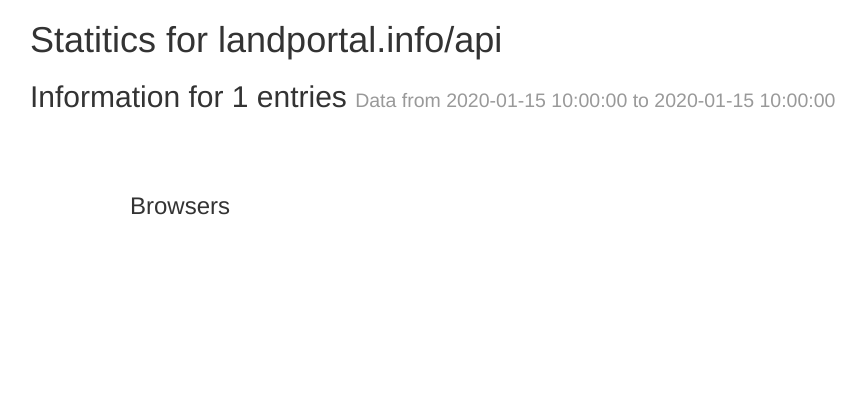
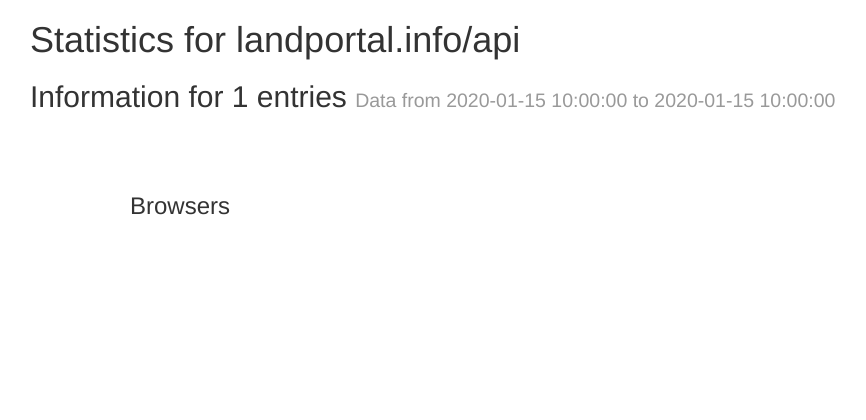
Before and after one commit to landportal/landbook-data-access-api, a Flask app: template app/templates/analytics.html in a window 1280 px wide. Shown: the top 420 px of the page, without its empty margins (20-886 px from the left). Run offline with Flask 2, Linux system fonts and the light colour scheme; the template is opened without the code that fills it: most values are stand-ins (such as "Sample title", 1, 10 or a date in 2020); some libraries are stand-ins or nearby versions.

Commit message:
/statitics misspelled URL, now is /statistics

```diff
--- a/app/templates/analytics.html
+++ b/app/templates/analytics.html
@@ -32,7 +32,7 @@ landportal-data-access-api is licensed under the terms of the GPLv2
 </head>
 <body>
     <div id="content">
-        <h1>Statitics for landportal.info/api</h1>
+        <h1>Statistics for landportal.info/api</h1>
         <h2>Information for {{ number }} entries <small>Data from {{ start_date }} to {{ end_date }}</small></h2>
         <div id="containerBrowsers">
             <h3>Browsers</h3>
--- a/app/views.py
+++ b/app/views.py
@@ -2429,7 +2429,7 @@ def help():
 
 
 @requires_auth
-@app.route('/statitics')
+@app.route('/statistics')
 def statitics():
     """
     Statitics URI, json returned
```
Also changed, not shown: analytics.db.
